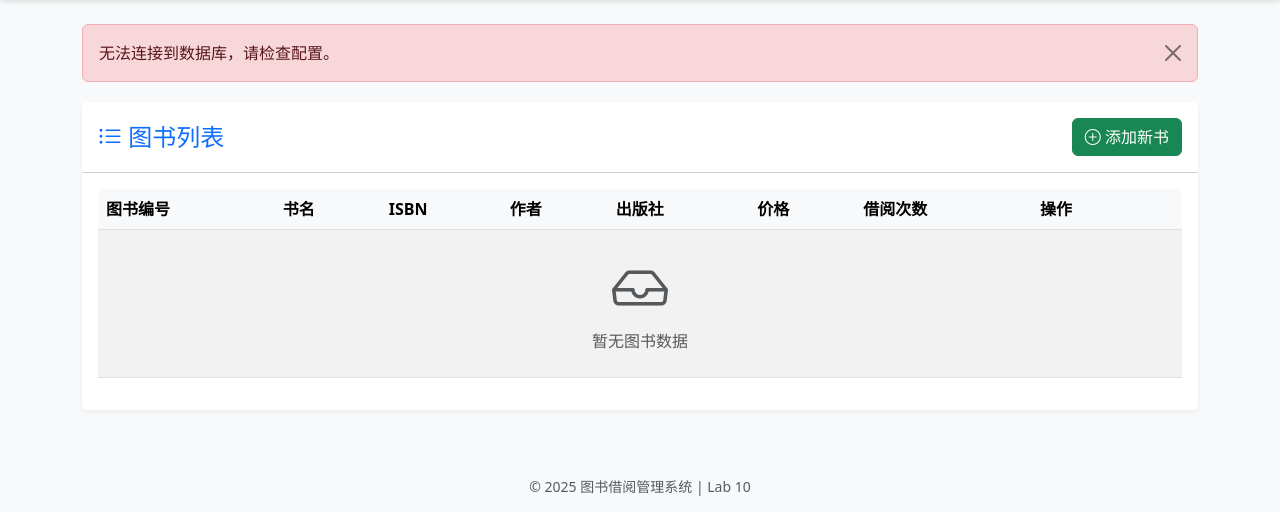
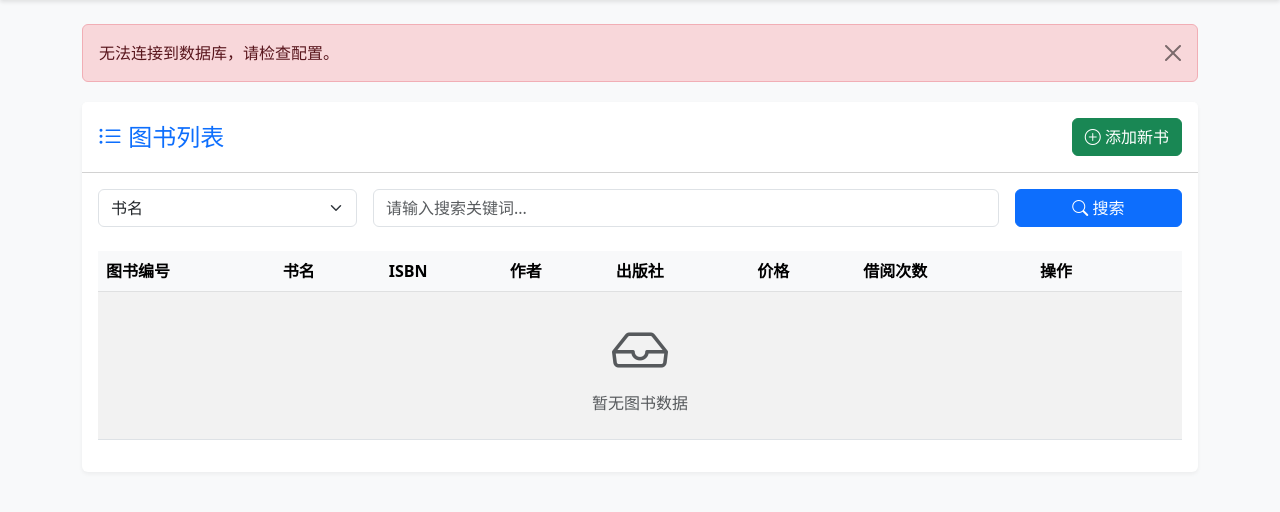
Before and after one commit to ouyangyipeng/DB-WebCtrl, a Flask app: page / in a window 1280 px wide. Shown: the part 56-568 px from the top of the page. Run offline with Flask 3, Linux system fonts and the light colour scheme.

Commit message:
:tada: feat(新功能):新增搜索功能，在顶部添加搜索栏。

```diff
--- a/app.py
+++ b/app.py
@@ -6,8 +6,8 @@
 app = Flask(__name__)
 app.secret_key = secrets.token_urlsafe(32)
 
-# Database Configuration
-# Option 1: Windows Authentication (Recommended)
+# 数据库配置
+# win凭证，平时常用
 DB_CONFIG = {
     'driver': 'ODBC Driver 17 for SQL Server',
     'server': 'localhost',
@@ -15,7 +15,7 @@
     'trusted_connection': 'yes'
 }
 
-# Option 2: SQL Server Authentication (Uncomment to use)
+# 这是之前实验报告写过的用户连接
 # DB_CONFIG = {
 #     'driver': 'ODBC Driver 17 for SQL Server',
 #     'server': 'localhost',
@@ -45,21 +45,37 @@
 
 @app.route('/')
 def index():
+    search_query = request.args.get('q', '').strip()
+    search_type = request.args.get('search_type', 'book_name')
+
     conn = get_db_connection()
     if not conn:
         flash('无法连接到数据库，请检查配置。', 'danger')
         return render_template('index.html', books=[])
 
     cursor = conn.cursor()
-    # Using dictionary cursor logic manually since pyodbc rows are tuples
-    cursor.execute("SELECT * FROM book")
+
+    sql = "SELECT * FROM book"
+    params = []
+
+    if search_query:
+        # 防止SQL注入，限制搜索类型
+        allowed_types = ['book_name', 'book_author', 'book_isbn', 'book_publisher', 'book_id']
+        if search_type not in allowed_types:
+            search_type = 'book_name'
+
+        sql += f" WHERE {search_type} LIKE ?"
+        params.append(f"%{search_query}%")
+
+    # 执行查询
+    cursor.execute(sql, params)
     columns = [column[0] for column in cursor.description]
     books = []
     for row in cursor.fetchall():
         books.append(dict(zip(columns, row)))
 
     conn.close()
-    return render_template('index.html', books=books)
+    return render_template('index.html', books=books, search_query=search_query, search_type=search_type)
 
 @app.route('/add', methods=('GET', 'POST'))
 def add():
--- a/templates/index.html
+++ b/templates/index.html
@@ -7,6 +7,25 @@
         <a href="/add" class="btn btn-success"><i class="bi bi-plus-circle"></i> 添加新书</a>
     </div>
     <div class="card-body">
+        <!-- Search Form -->
+        <form method="GET" action="/" class="row g-3 mb-4">
+            <div class="col-md-3">
+                <select name="search_type" class="form-select">
+                    <option value="book_name" {% if search_type == 'book_name' %}selected{% endif %}>书名</option>
+                    <option value="book_author" {% if search_type == 'book_author' %}selected{% endif %}>作者</option>
+                    <option value="book_isbn" {% if search_type == 'book_isbn' %}selected{% endif %}>ISBN</option>
+                    <option value="book_publisher" {% if search_type == 'book_publisher' %}selected{% endif %}>出版社</option>
+                    <option value="book_id" {% if search_type == 'book_id' %}selected{% endif %}>图书编号</option>
+                </select>
+            </div>
+            <div class="col-md-7">
+                <input type="text" name="q" class="form-control" placeholder="请输入搜索关键词..." value="{{ search_query }}">
+            </div>
+            <div class="col-md-2">
+                <button type="submit" class="btn btn-primary w-100"><i class="bi bi-search"></i> 搜索</button>
+            </div>
+        </form>
+
         <div class="table-responsive">
             <table class="table table-hover table-striped align-middle">
                 <thead class="table-light">
```
